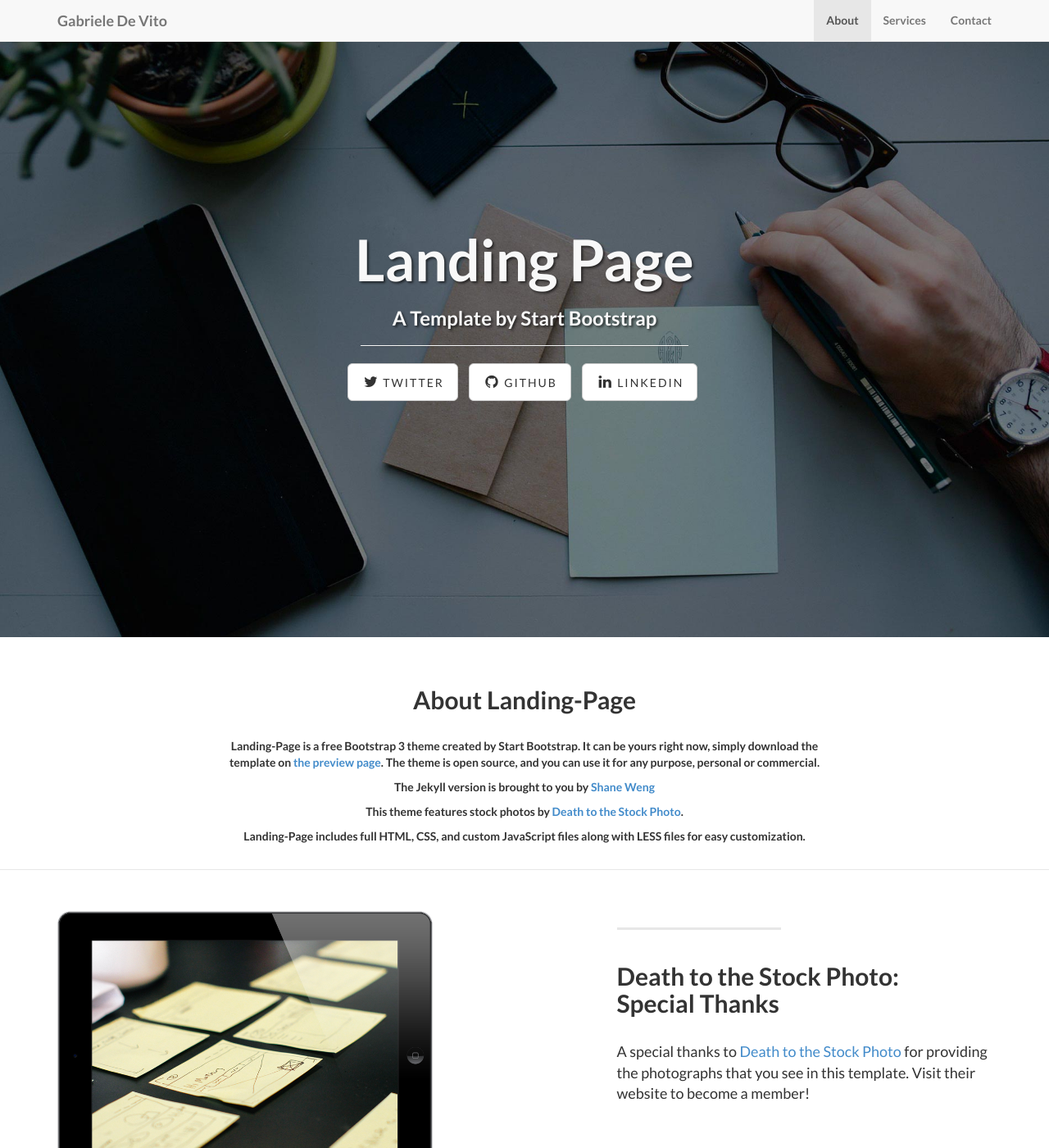
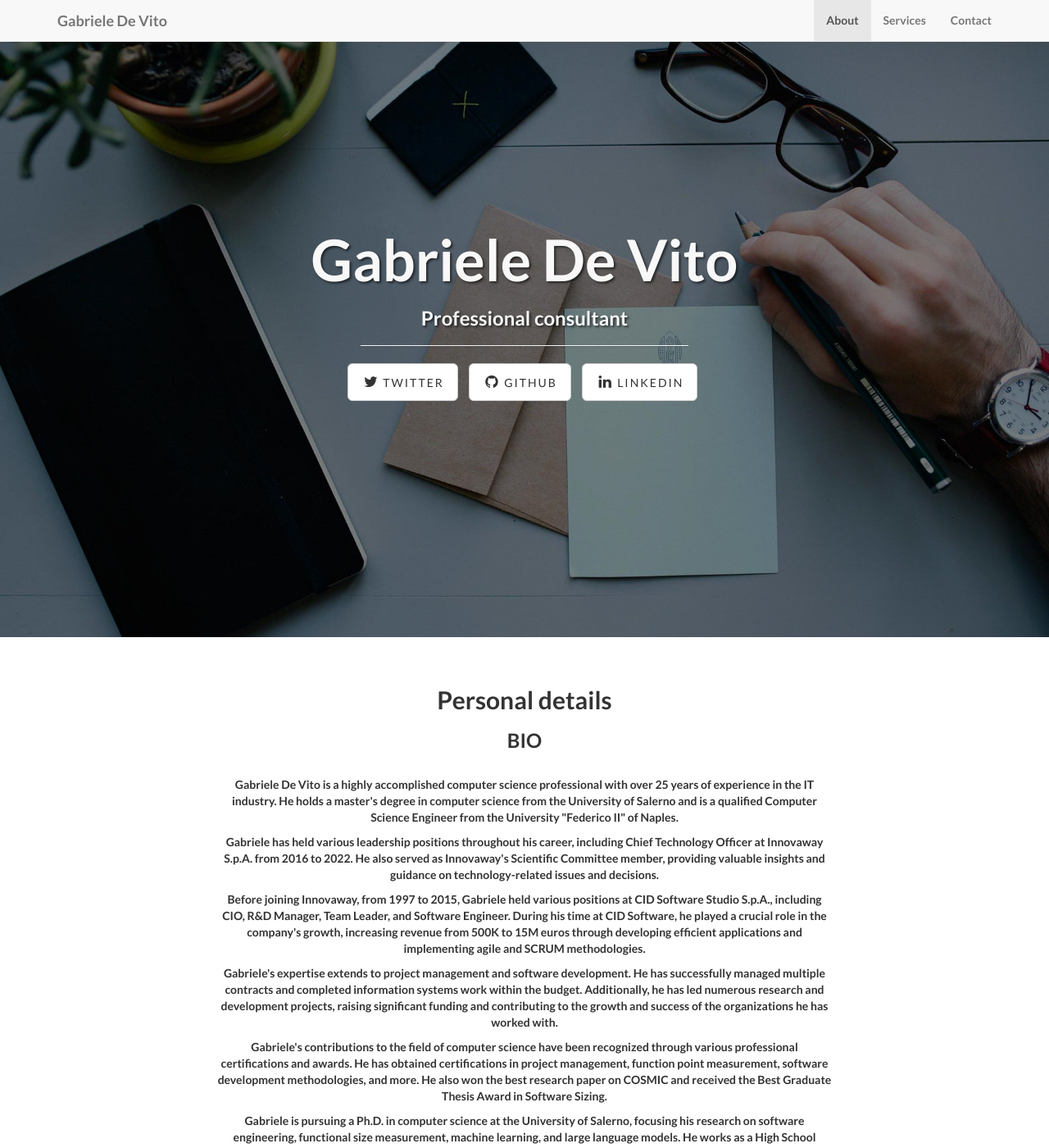
Before and after one commit to gadevito/gadevito.github.io, a Jekyll site: the page built from index.html, in a window 1280 px wide and 1400 px high. Shown: the whole window at 82% size. Built offline with Jekyll 4.4.1, drawn with Linux system fonts in a browser that asks for light colours; some of the changed text lies outside the part shown.

Commit message:
About section

```diff
--- a/_config.yml
+++ b/_config.yml
@@ -47,11 +47,11 @@
 
 social:
   - title: twitter
-    url: https://twitter.com/SBootstrap
+    url: https://twitter.com/gabriele_devito
   - title: github
-    url: https://github.com/IronSummitMedia/startbootstrap
+    url: https://gadevito.github.io
   - title: linkedin
-    url:
+    url: https://www.linkedin.com/in/devitogabriele/
 
 # Exclude from processing.
 # The following items will not be processed, by default.
--- a/_includes/about.html
+++ b/_includes/about.html
@@ -3,12 +3,15 @@
         <div class="row">
             <div class="col-lg-8 col-lg-offset-2">
               <br/><br/>
-              <h2>About Landing-Page</h2>
+              <h2>Personal details</h2>
+              <h3>BIO</h3>
               <br/>
-                <p>Landing-Page is a free Bootstrap 3 theme created by Start Bootstrap. It can be yours right now, simply download the template on <a href="http://startbootstrap.com/template-overviews/landing-page/">the preview page</a>. The theme is open source, and you can use it for any purpose, personal or commercial.</p>
-                <p>The Jekyll version is brought to you by <a href="https://github.com/swcool">Shane Weng</a></p>
-                <p>This theme features stock photos by <a href="http://join.deathtothestockphoto.com//">Death to the Stock Photo</a>.</p>
-                <p>Landing-Page includes full HTML, CSS, and custom JavaScript files along with LESS files for easy customization.</p>
+                <p>Gabriele De Vito is a highly accomplished computer science professional with over 25 years of experience in the IT industry. He holds a master's degree in computer science from the University of Salerno and is a qualified Computer Science Engineer from the University "Federico II" of Naples.</p>
+                </p>Gabriele has held various leadership positions throughout his career, including Chief Technology Officer at Innovaway S.p.A. from 2016 to 2022. He also served as Innovaway's Scientific Committee member, providing valuable insights and guidance on technology-related issues and decisions.</p>
+                <p>Before joining Innovaway, from 1997 to 2015, Gabriele held various positions at CID Software Studio S.p.A., including CIO, R&D Manager, Team Leader, and Software Engineer. During his time at CID Software, he played a crucial role in the company's growth, increasing revenue from 500K to 15M euros through developing efficient applications and implementing agile and SCRUM methodologies.</p>
+                <p>Gabriele's expertise extends to project management and software development. He has successfully managed multiple contracts and completed information systems work within the budget. Additionally, he has led numerous research and development projects, raising significant funding and contributing to the growth and success of the organizations he has worked with.</p>
+                <p>Gabriele's contributions to the field of computer science have been recognized through various professional certifications and awards. He has obtained certifications in project management, function point measurement, software development methodologies, and more. He also won the best research paper on COSMIC and received the Best Graduate Thesis Award in Software Sizing.</p>
+                <p>Gabriele is pursuing a Ph.D. in computer science at the University of Salerno, focusing his research on software engineering, functional size measurement, machine learning, and large language models. He works as a High School Teacher and a professional consultant alongside his academic pursuits, sharing his knowledge and expertise with the next generation of computer scientists.</p>
                 <br/>
               </div>
         </div>
--- a/index.html
+++ b/index.html
@@ -1,5 +1,5 @@
 ---
 layout: default
-title: Landing Page
-subTitle: A Template by Start Bootstrap
+title: Gabriele De Vito
+subTitle: Professional consultant
 ---
```
Also changed, not shown: 1 other file.
